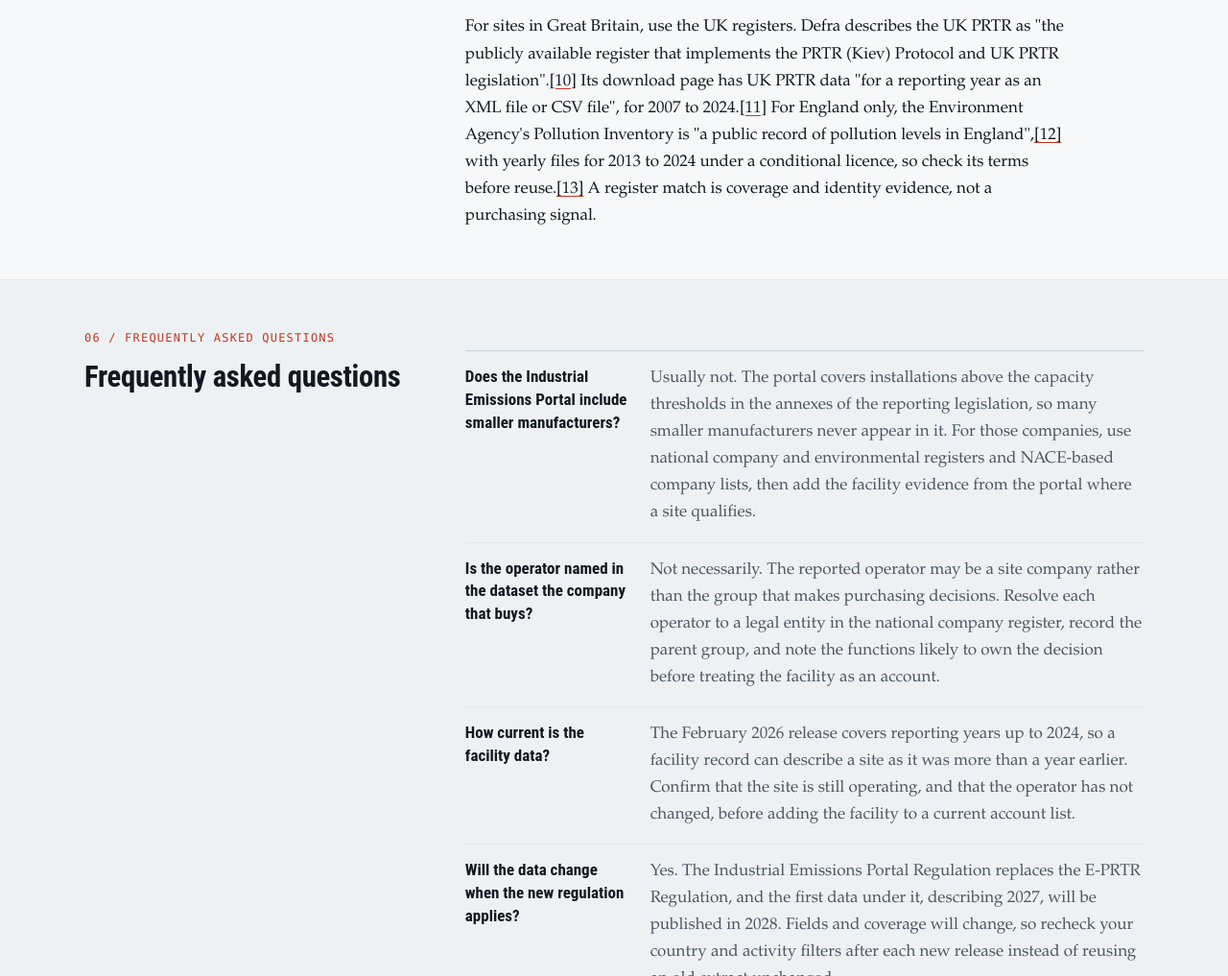
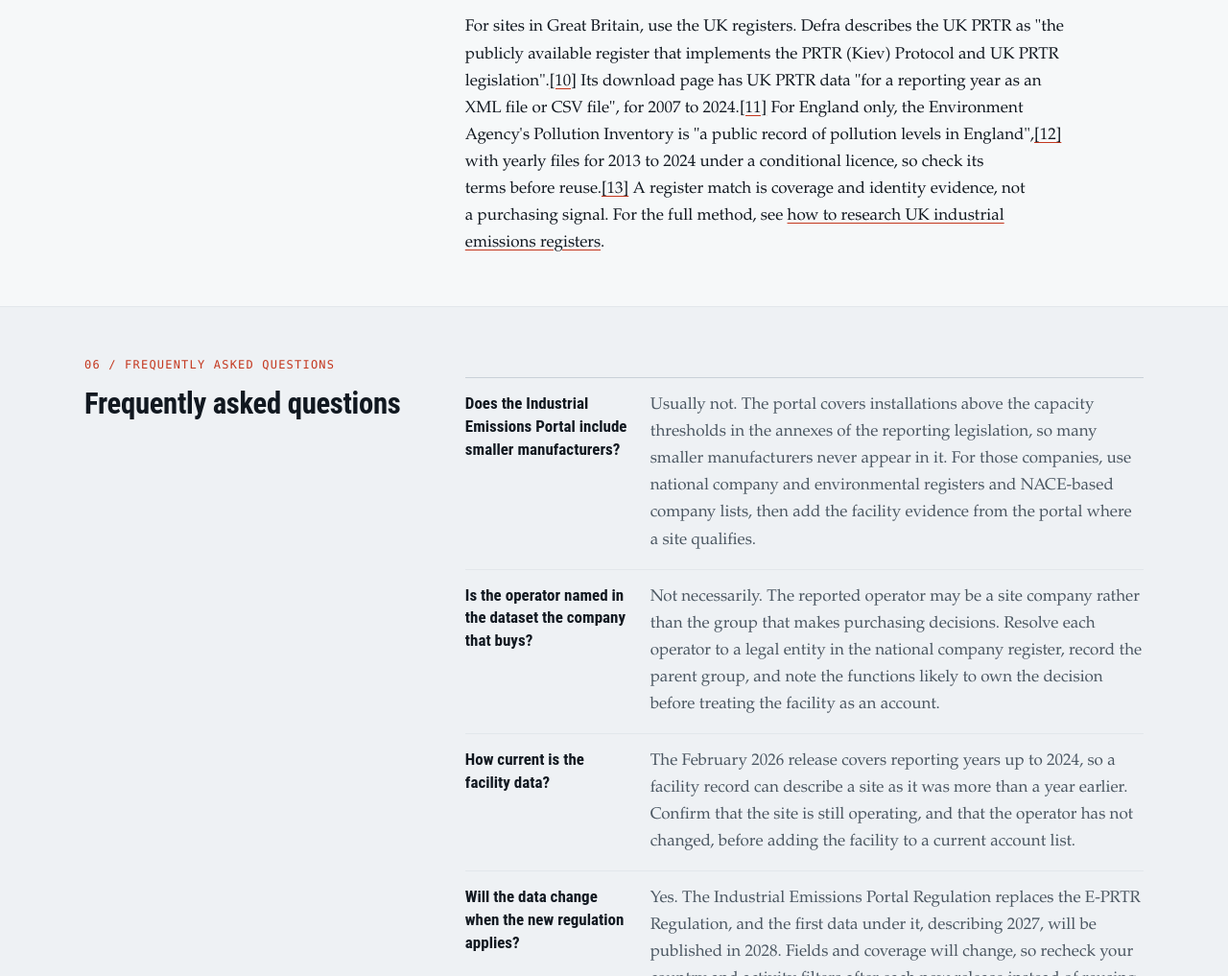
Before and after one commit to ObsidianVentureLab/demandrange-site, a plain HTML site: page eu-industrial-emissions-portal-research.html in a window 1280 px wide. Shown: the part 4957-5974 px from the top of the page at 96% size. Drawn offline with Linux system fonts and the light colour scheme.

Commit message:
Row 32 / p04 R6: FROM link to UK emissions registers (link-only; no extra date moves)

```diff
--- a/eu-industrial-emissions-portal-research.html
+++ b/eu-industrial-emissions-portal-research.html
@@ -91,7 +91,7 @@
 </ul>
 </div></div></section><section class="foundation-section" id="4-country-registers-that-add-detail"><div class="wrap foundation-grid"><div class="foundation-heading"><span class="label">05 / 4 country registers that add detail</span><h2>4. Country registers that add detail</h2></div><div class="foundation-prose">
 <p>National registers often carry permit documents and inspection records that the EU portal doesn't. In Ireland, the EPA publishes licence files and PRTR returns. See the <a href="irish-environmental-register-evidence#prtr-returns">PRTR returns</a> section of our guide to <a href="irish-environmental-register-evidence">Irish environmental register evidence</a>. Chemical producers across the EU are covered in our <a href="european-chemical-manufacturer-research">European chemical manufacturer research</a> guide. Installations with verified emissions in the EU and UK ETS registries are covered in our <a href="eu-ets-installation-account-research">EU ETS installations for account research</a> guide.</p>
-<p>For sites in Great Britain, use the UK registers. Defra describes the UK PRTR as "the publicly available register that implements the PRTR (Kiev) Protocol and UK PRTR legislation".<a href="#source-10">[10]</a> Its download page has UK PRTR data "for a reporting year as an XML file or CSV file", for 2007 to 2024.<a href="#source-11">[11]</a> For England only, the Environment Agency's Pollution Inventory is "a public record of pollution levels in England",<a href="#source-12">[12]</a> with yearly files for 2013 to 2024 under a conditional licence, so check its terms before reuse.<a href="#source-13">[13]</a> A register match is coverage and identity evidence, not a purchasing signal.</p>
+<p>For sites in Great Britain, use the UK registers. Defra describes the UK PRTR as "the publicly available register that implements the PRTR (Kiev) Protocol and UK PRTR legislation".<a href="#source-10">[10]</a> Its download page has UK PRTR data "for a reporting year as an XML file or CSV file", for 2007 to 2024.<a href="#source-11">[11]</a> For England only, the Environment Agency's Pollution Inventory is "a public record of pollution levels in England",<a href="#source-12">[12]</a> with yearly files for 2013 to 2024 under a conditional licence, so check its terms before reuse.<a href="#source-13">[13]</a> A register match is coverage and identity evidence, not a purchasing signal. For the full method, see <a href="uk-industrial-emissions-register-research">how to research UK industrial emissions registers</a>.</p>
 </div></div></section><section class="foundation-section" id="frequently-asked-questions"><div class="wrap foundation-grid"><div class="foundation-heading"><span class="label">06 / frequently asked questions</span><h2>Frequently asked questions</h2></div><div class="foundation-prose">
 <dl class="research-ledger">
 <dt>Does the Industrial Emissions Portal include smaller manufacturers?</dt><dd>Usually not. The portal covers installations above the capacity thresholds in the annexes of the reporting legislation, so many smaller manufacturers never appear in it. For those companies, use national company and environmental registers and NACE-based company lists, then add the facility evidence from the portal where a site qualifies.</dd>
```
